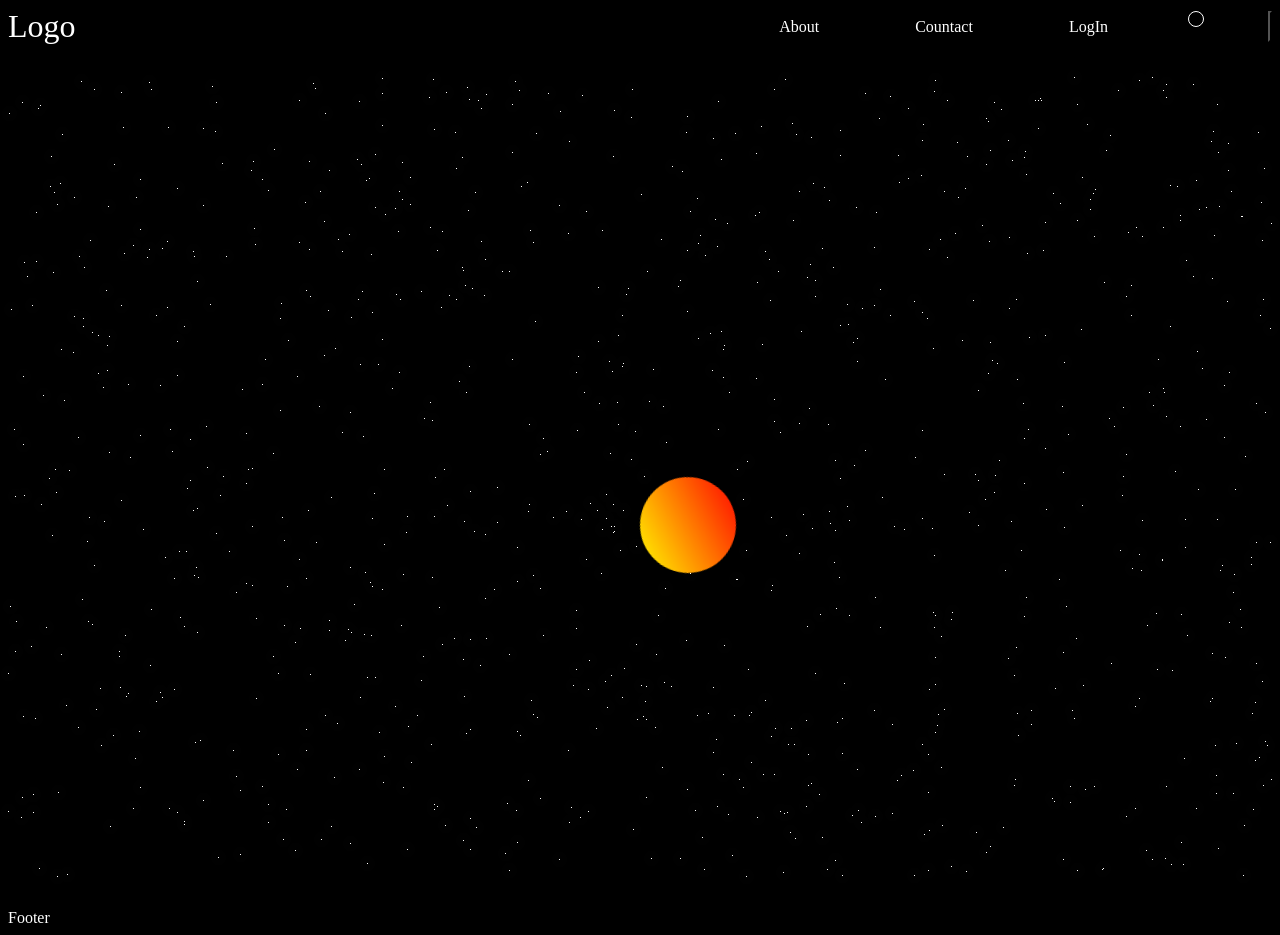
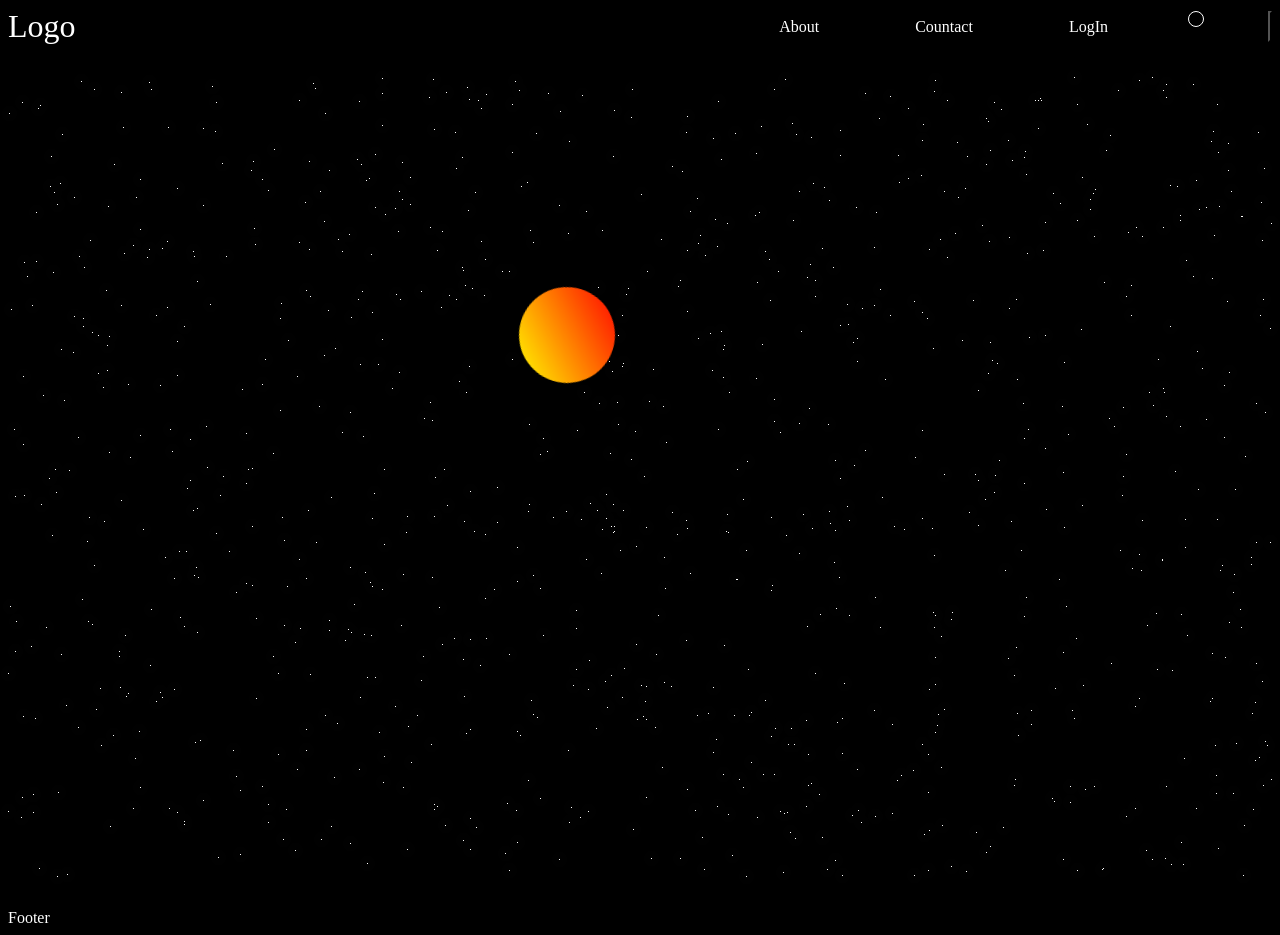
Before and after one commit to Ankitsaini406/next-challenges, a Next.js app: page / in a window 1280 px wide. Built offline with nearby package versions, Linux system fonts and the light colour scheme.

Commit message:
"SolerSystem"

```diff
--- a/src/components/soler/SolerSystem.tsx
+++ b/src/components/soler/SolerSystem.tsx
@@ -11,6 +11,13 @@ export const SolerSystem = () => {
     },
   ]);
 
+  const [sunPostion, setSunPostion] = useState([{
+    top : 0,
+    left: 0,
+  },])
+
+  const [showSun, setShowSun] = useState(false);
+
   useEffect(() => {
     const numStars = 1000;
     const generateStars = () => {
@@ -23,15 +30,27 @@ export const SolerSystem = () => {
     };
 
     generateStars();
+
+    const suntop = Math.random() * 50;
+    const sunleft = Math.random() * 50 ;
+
+    setSunPostion([{top: suntop, left:sunleft}])
+    setShowSun(true)
   }, []);
 
   return (
     <div className="soler-box">
-        <div className="sun-box">
+        {/* <div className="sun-box">
       <div className="sun-details">
-      </div>
-        <div className="sun"></div>
-        </div>
+      </div> */}
+
+      {
+        sunPostion.map((sun, index) => (
+            showSun ?  <div className="sun" key={index} style={{ top: `${sun.top}%`, left: `${sun.left}%` }}></div> : null
+        ))
+      }
+
+        {/* </div> */}
       {/* <div className="pulto-circle">
         <div className="circle-p">
           <div className="pulto"></div>
@@ -43,11 +62,12 @@ export const SolerSystem = () => {
         </div>
       </div> */}
       {stars.map((star) => (
+        showSun ?
         <div
           className="star"
           key={star.id}
           style={{ top: `${star.top}%`, left: `${star.left}%` }}
-        ></div>
+        ></div> : null
       ))}
     </div>
   );
--- a/src/components/soler/soler.css
+++ b/src/components/soler/soler.css
@@ -21,8 +21,8 @@
     border-radius: 50%;
     background: linear-gradient(45deg, rgb(255, 0, 0), rgb(255, 255, 0));
     position: absolute;
-    top: 50%;
-    left: 50%;
+    /* top: 50%;
+    left: 50%; */
     box-shadow: 0px 0px 0px 0px rgb(235, 197, 10);
     animation: earthanimation 10s linear infinite;
     cursor: pointer;
```
